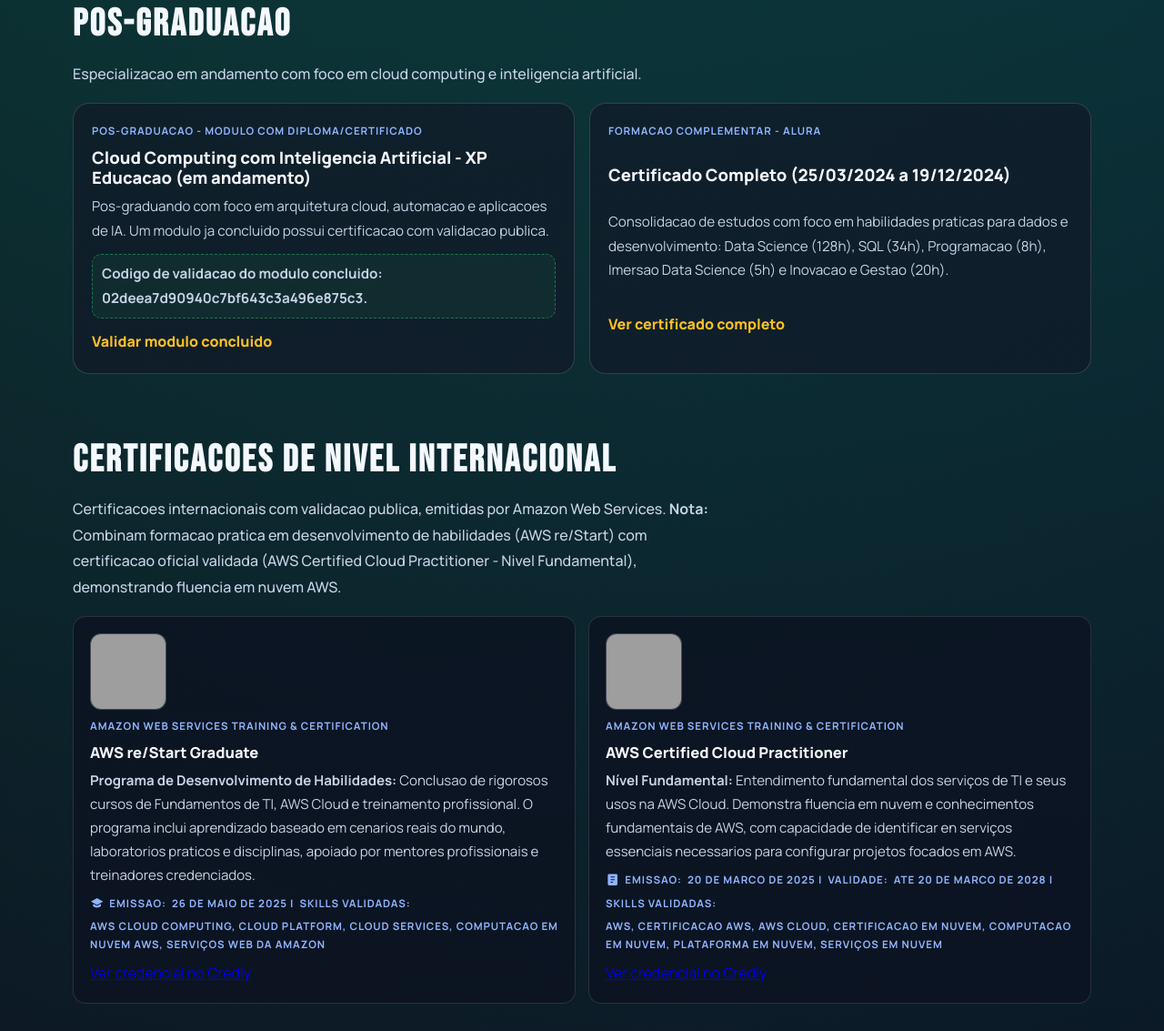
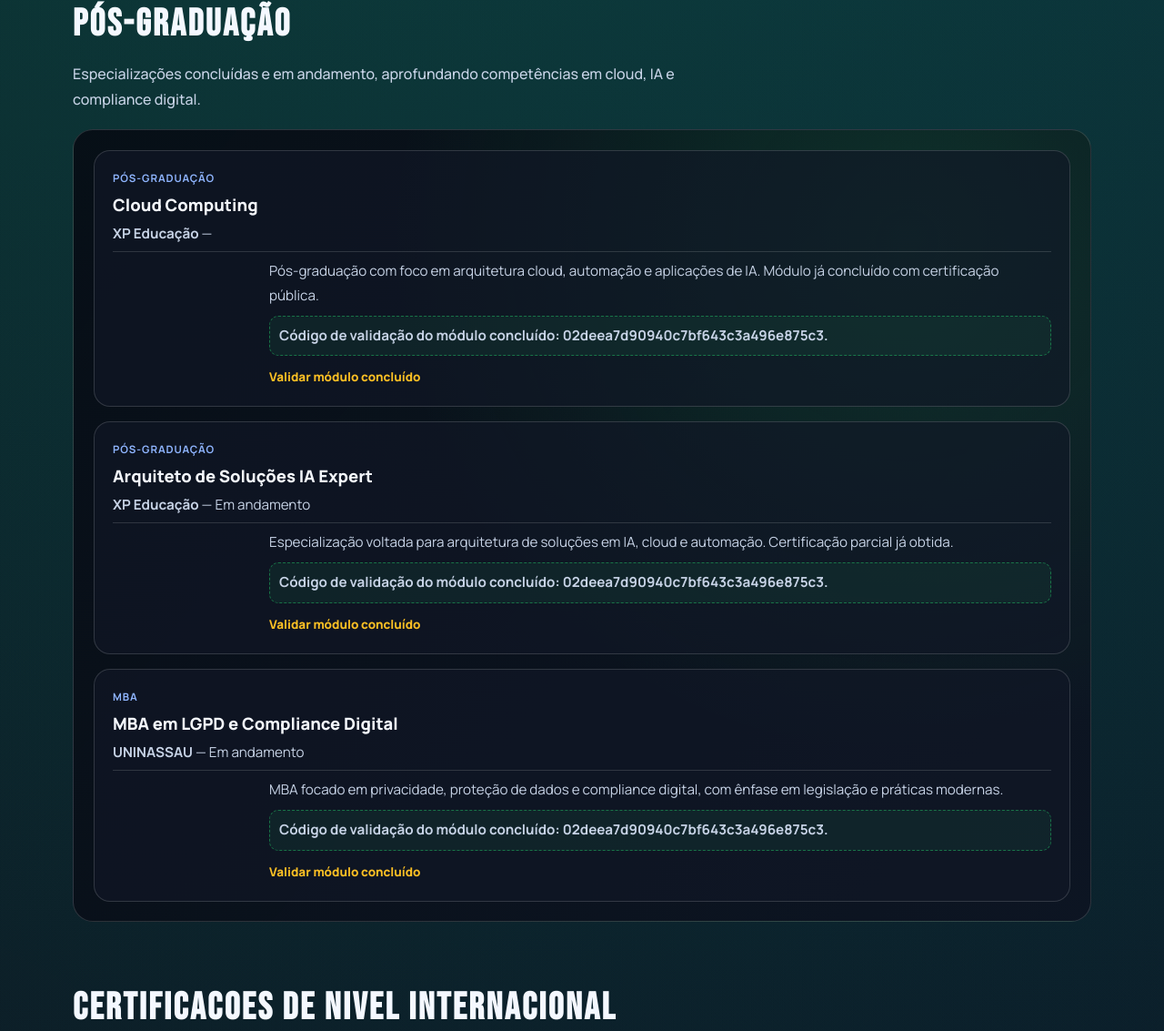
Before and after one commit to orlandojsjunior/orlandojsjunior.github.io, a plain HTML site: page index.html in a window 1280 px wide. Shown: the part 1881-3014 px from the top of the page at 91% size. Drawn offline with Linux system fonts and the light colour scheme; grey boxes are pictures that could not be loaded.

Commit message:
UPDATE - refactor(posgraduacao): reformula seção de pós-graduação com novo layout e conteúdo, incluindo especializações e certificações

```diff
--- a/index.html
+++ b/index.html
@@ -229,30 +229,55 @@
 		</section>
 
 		   <section id="posgraduacao">
-			<h2>Pos-graduacao</h2>
+			   <h2>Pós-graduação</h2>
 			   <p class="section-intro">
-				Especializacao em andamento com foco em cloud computing e inteligencia artificial.
+				   Especializações concluídas e em andamento, aprofundando competências em cloud, IA e compliance digital.
 			   </p>
-			<div class="cards">
-				<article class="card">
-					<small>Pos-graduacao - Modulo com diploma/certificado</small>
-					<h3>Cloud Computing com Inteligencia Artificial - XP Educacao (em andamento)</h3>
+			   <div class="graduation-shell">
+				   <article class="card graduation-card">
+					   <small>Pós-graduação</small>
+					   <h3>Cloud Computing</h3>
+					   <p class="graduation-meta"><strong>XP Educação</strong> &mdash;</p>
+					   <div class="graduation-inline">
+						   <div></div>
+						   <div class="graduation-copy">
 							   <p>
-						Pos-graduando com foco em arquitetura cloud, automacao e aplicacoes de IA.
-						Um modulo ja concluido possui certificacao com validacao publica.
+								   Pós-graduação com foco em arquitetura cloud, automação e aplicações de IA. Módulo já concluído com certificação pública.
 							   </p>
-					<p class="evidence">Codigo de validacao do modulo concluido: 02deea7d90940c7bf643c3a496e875c3.</p>
-					<a href="https://certificados.xpeducacao.com.br/" target="_blank" rel="noopener noreferrer">Validar modulo concluido</a>
+							   <p class="evidence">Código de validação do módulo concluído: 02deea7d90940c7bf643c3a496e875c3.</p>
+							   <a class="graduation-link" href="https://certificados.xpeducacao.com.br/" target="_blank" rel="noopener noreferrer">Validar módulo concluído</a>
+						   </div>
+					   </div>
 				   </article>
-				<article class="card">
-					<small>Formacao Complementar - Alura</small>
-					<h3>Certificado Completo (25/03/2024 a 19/12/2024)</h3>
+				   <article class="card graduation-card">
+					   <small>Pós-graduação</small>
+					   <h3>Arquiteto de Soluções IA Expert</h3>
+					   <p class="graduation-meta"><strong>XP Educação</strong> &mdash; Em andamento</p>
+					   <div class="graduation-inline">
+						   <div></div>
+						   <div class="graduation-copy">
 							   <p>
-						Consolidacao de estudos com foco em habilidades praticas para dados e desenvolvimento:
-						Data Science (128h), SQL (34h), Programacao (8h), Imersao Data Science (5h)
-						e Inovacao e Gestao (20h).
+								   Especialização voltada para arquitetura de soluções em IA, cloud e automação. Certificação parcial já obtida.
 							   </p>
-					<a href="https://cursos.alura.com.br/user/orlandojsjunior/fullCertificate/33949799903760cf950ba9b04c3c0cda" target="_blank" rel="noopener noreferrer">Ver certificado completo</a>
+							   <p class="evidence">Código de validação do módulo concluído: 02deea7d90940c7bf643c3a496e875c3.</p>
+							   <a class="graduation-link" href="https://certificados.xpeducacao.com.br/" target="_blank" rel="noopener noreferrer">Validar módulo concluído</a>
+						   </div>
+					   </div>
+				   </article>
+				   <article class="card graduation-card">
+					   <small>MBA</small>
+					   <h3>MBA em LGPD e Compliance Digital</h3>
+					   <p class="graduation-meta"><strong>UNINASSAU</strong> &mdash; Em andamento</p>
+					   <div class="graduation-inline">
+						   <div></div>
+						   <div class="graduation-copy">
+							   <p>
+								   MBA focado em privacidade, proteção de dados e compliance digital, com ênfase em legislação e práticas modernas.
+							   </p>
+							   <p class="evidence">Código de validação do módulo concluído: 02deea7d90940c7bf643c3a496e875c3.</p>
+							   <a class="graduation-link" href="https://certificados.xpeducacao.com.br/" target="_blank" rel="noopener noreferrer">Validar módulo concluído</a>
+						   </div>
+					   </div>
 				   </article>
 			   </div>
 		   </section>
```
Lines whose indentation alone changed are shown as unchanged.
